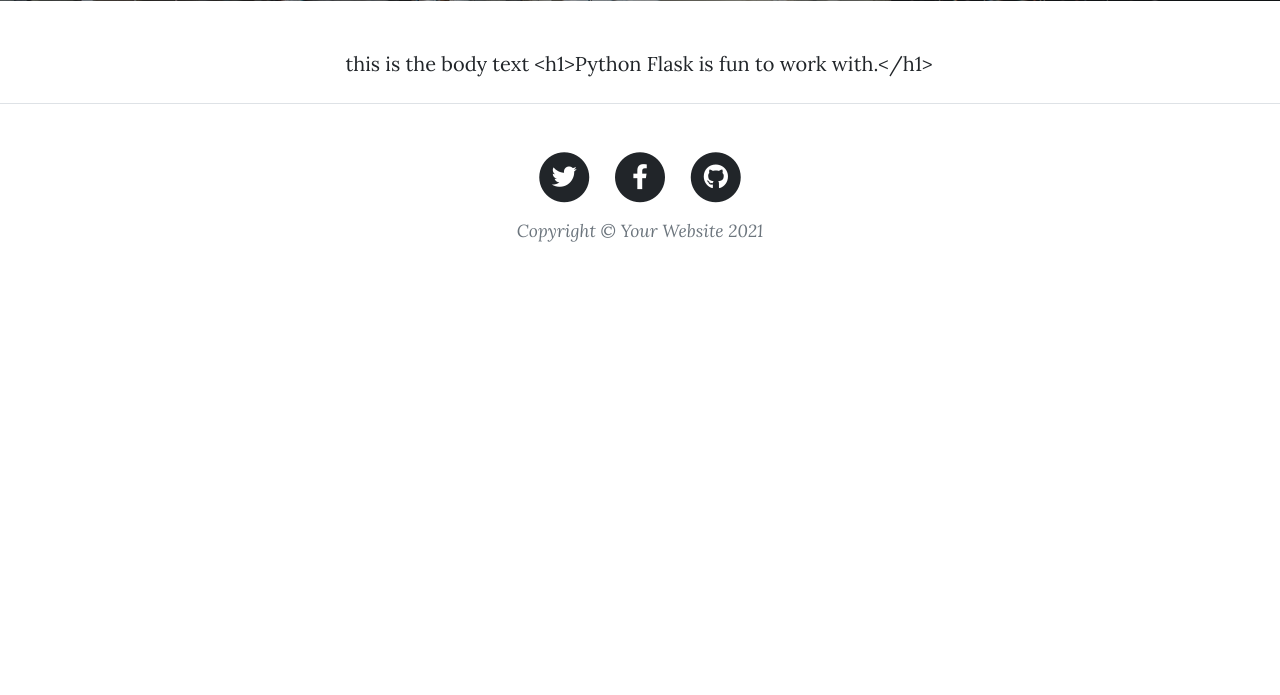
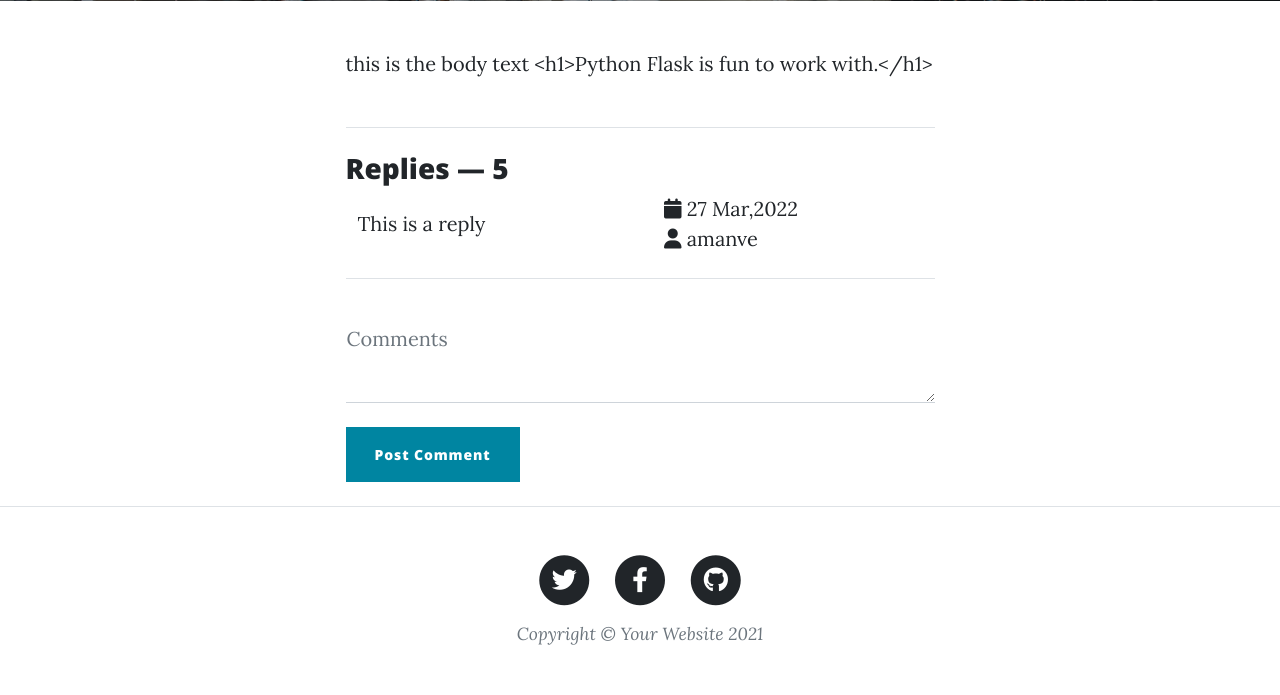
Before and after one commit to amanve/blog.app, a Flask app: page /post/1 in a window 1280 px wide. Shown: the part 565-1260 px from the top of the page. Before the commit the page ends 807 px from the top, so only its background shows below. Run offline with Flask 2, Linux system fonts and the light colour scheme; data comes from the database, SQL or seed files in the repository; some libraries are stand-ins or nearby versions.

Commit message:
design reply front

```diff
--- a/templates/post.html
+++ b/templates/post.html
@@ -35,6 +35,56 @@
         </div>
     </article>
 
+
+
+    <!-- Reply -->
+    <div class="container px-4 px-lg-5">
+        <div class="row gx-4 gx-lg-5 justify-content-center">
+            <div class="col-md-10 col-lg-8 col-xl-7">
+                <!-- Divider-->
+                <hr class="my-4" />
+                <h3 class="">Replies &mdash; <span>5</span></h3>
+                <div class="row">
+                    <div class="col px-4">
+                        This is a reply
+                    </div>
+
+                    <div class="col">
+                        <i class="fa-solid fa-calendar"></i> 27 Mar,2022 &nbsp;
+                        <br />
+                        <i class="fa-solid fa-user"></i> amanve
+                    </div>
+                </div>
+                <!-- Divider-->
+                <hr class="my-4" />
+            </div>
+        </div>
+    </div>
+
+
+
+    <div class="container px-4 px-lg-5">
+        <div class="row gx-4 gx-lg-5 justify-content-center">
+            <div class="col-md-10 col-lg-8 col-xl-7">
+                <form action="" method="POST" role="form" id="theForm">
+
+                    <div class="form-floating mb-4">
+                        <textarea class="form-control" placeholder="Leave a comment here"
+                            style="height: 100px"></textarea>
+                        <label for="floatingTextarea2">Comments</label>
+                    </div>
+                    <div class="mb-4">
+                        <button type="submit" class="btn btn-primary">
+                            Post Comment
+                        </button> &nbsp;
+                    </div>
+                </form>
+            </div>
+        </div>
+    </div>
+
+
+
     {% endblock %}
 
 </body>
```
